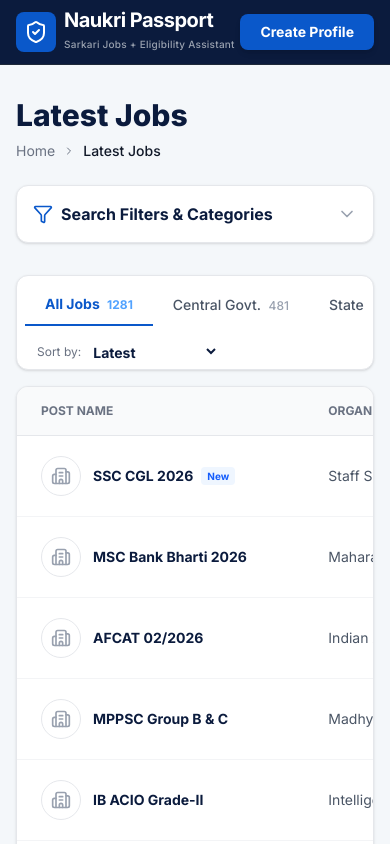
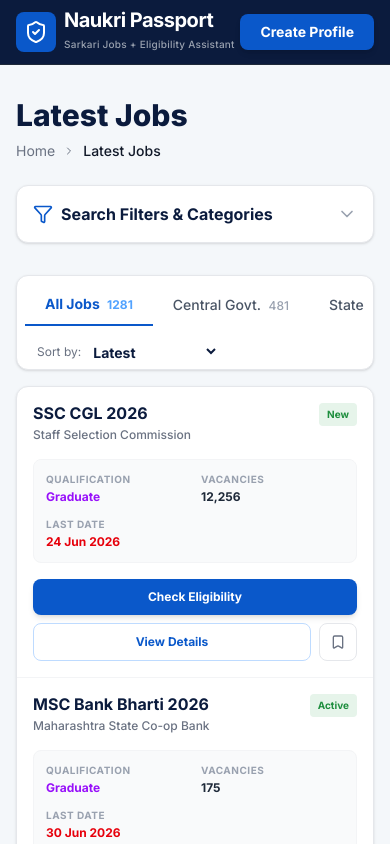
Before and after one commit to sarkaripassport/sarkaripassport, a Next.js app: page /jobs in a window 390 px wide. Shown: the top 844 px of the page. Built offline with nearby package versions, Linux system fonts and the light colour scheme.

Commit message:
UI tweak: Replace horizontal scrolling table with responsive stacked cards on mobile for Latest Jobs page

```diff
--- a/src/app/jobs/page.tsx
+++ b/src/app/jobs/page.tsx
@@ -133,7 +133,24 @@
 
             {/* Jobs Table */}
             <div className="bg-white rounded-xl border border-gray-200 shadow-sm overflow-hidden">
-              <div className="overflow-x-auto custom-scrollbar">
+              {(() => {
+                const jobsList = [
+                  { title: "SSC CGL 2026", org: "Staff Selection Commission", qual: "Graduate", vac: "12,256", date: "24 Jun 2026", status: "New", color: "text-[#1E8E3E] bg-[#E6F4EA]" },
+                  { title: "MSC Bank Bharti 2026", org: "Maharashtra State Co-op Bank", qual: "Graduate", vac: "175", date: "30 Jun 2026", status: "Active", color: "text-[#1E8E3E] bg-[#E6F4EA]" },
+                  { title: "AFCAT 02/2026", org: "Indian Air Force", qual: "Graduate", vac: "-", date: "15 Jul 2026", status: "Active", color: "text-[#1E8E3E] bg-[#E6F4EA]" },
+                  { title: "MPPSC Group B & C", org: "Madhya Pradesh Public Service Commission", qual: "Graduate", vac: "385", date: "20 Jul 2026", status: "Last Date Near", color: "text-[#E37400] bg-[#FEF7E0]" },
+                  { title: "IB ACIO Grade-II", org: "Intelligence Bureau", qual: "Graduate", vac: "995", date: "12 Jun 2026", status: "Active", color: "text-[#1E8E3E] bg-[#E6F4EA]" },
+                  { title: "RRB Technician 2026", org: "Railway Recruitment Board", qual: "10th Pass/ITI", vac: "9,144", date: "28 Jun 2026", status: "New", color: "text-[#1E8E3E] bg-[#E6F4EA]" },
+                  { title: "UP Police Constable 2026", org: "Uttar Pradesh Police", qual: "12th Pass", vac: "60,244", date: "25 Jun 2026", status: "Active", color: "text-[#1E8E3E] bg-[#E6F4EA]" },
+                  { title: "IOCL Apprentice 2026", org: "Indian Oil Corporation", qual: "Graduate/Diploma", vac: "2,470", date: "15 Jun 2026", status: "Active", color: "text-[#1E8E3E] bg-[#E6F4EA]" },
+                  { title: "BSF Constable Tradesman", org: "Border Security Force", qual: "10th Pass", vac: "3,588", date: "22 Jun 2026", status: "Active", color: "text-[#1E8E3E] bg-[#E6F4EA]" },
+                  { title: "DRDO CEPTAM 10 2026", org: "DRDO", qual: "ITI/Diploma", vac: "1,904", date: "18 Jun 2026", status: "Active", color: "text-[#1E8E3E] bg-[#E6F4EA]" },
+                ];
+
+                return (
+                  <>
+                    {/* Desktop Table */}
+                    <div className="hidden md:block overflow-x-auto custom-scrollbar">
                       <table className="w-full text-sm text-left whitespace-nowrap">
                         <thead className="text-xs text-gray-500 uppercase bg-gray-50 border-b border-gray-200">
                           <tr>
@@ -147,18 +164,7 @@
                           </tr>
                         </thead>
                         <tbody className="divide-y divide-gray-100">
-                    {[
-                      { title: "SSC CGL 2026", org: "Staff Selection Commission", qual: "Graduate", vac: "12,256", date: "24 Jun 2026", status: "New", color: "text-[#1E8E3E] bg-[#E6F4EA]" },
-                      { title: "MSC Bank Bharti 2026", org: "Maharashtra State Co-op Bank", qual: "Graduate", vac: "175", date: "30 Jun 2026", status: "Active", color: "text-[#1E8E3E] bg-[#E6F4EA]" },
-                      { title: "AFCAT 02/2026", org: "Indian Air Force", qual: "Graduate", vac: "-", date: "15 Jul 2026", status: "Active", color: "text-[#1E8E3E] bg-[#E6F4EA]" },
-                      { title: "MPPSC Group B & C", org: "Madhya Pradesh Public Service Commission", qual: "Graduate", vac: "385", date: "20 Jul 2026", status: "Last Date Near", color: "text-[#E37400] bg-[#FEF7E0]" },
-                      { title: "IB ACIO Grade-II", org: "Intelligence Bureau", qual: "Graduate", vac: "995", date: "12 Jun 2026", status: "Active", color: "text-[#1E8E3E] bg-[#E6F4EA]" },
-                      { title: "RRB Technician 2026", org: "Railway Recruitment Board", qual: "10th Pass/ITI", vac: "9,144", date: "28 Jun 2026", status: "New", color: "text-[#1E8E3E] bg-[#E6F4EA]" },
-                      { title: "UP Police Constable 2026", org: "Uttar Pradesh Police", qual: "12th Pass", vac: "60,244", date: "25 Jun 2026", status: "Active", color: "text-[#1E8E3E] bg-[#E6F4EA]" },
-                      { title: "IOCL Apprentice 2026", org: "Indian Oil Corporation", qual: "Graduate/Diploma", vac: "2,470", date: "15 Jun 2026", status: "Active", color: "text-[#1E8E3E] bg-[#E6F4EA]" },
-                      { title: "BSF Constable Tradesman", org: "Border Security Force", qual: "10th Pass", vac: "3,588", date: "22 Jun 2026", status: "Active", color: "text-[#1E8E3E] bg-[#E6F4EA]" },
-                      { title: "DRDO CEPTAM 10 2026", org: "DRDO", qual: "ITI/Diploma", vac: "1,904", date: "18 Jun 2026", status: "Active", color: "text-[#1E8E3E] bg-[#E6F4EA]" },
-                    ].map((job, i) => (
+                          {jobsList.map((job, i) => (
                             <tr key={i} className="hover:bg-gray-50 group">
                               <td className="px-6 py-5">
                                 <div className="flex items-center gap-3">
@@ -195,6 +201,50 @@
                       </table>
                     </div>
 
+                    {/* Mobile Cards View */}
+                    <div className="md:hidden flex flex-col divide-y divide-gray-100">
+                      {jobsList.map((job, i) => (
+                        <div key={i} className="p-4 hover:bg-gray-50 transition-colors">
+                          {/* Header */}
+                          <div className="flex items-start justify-between gap-2 mb-2">
+                            <div>
+                              <h3 className="font-bold text-[#0B1B3D] text-base leading-tight mb-1">{job.title}</h3>
+                              <p className="text-xs text-gray-500 font-medium">{job.org}</p>
+                            </div>
+                            <span className={`shrink-0 px-2 py-1 text-[10px] font-bold rounded ${job.color}`}>{job.status}</span>
+                          </div>
+
+                          {/* Details Grid */}
+                          <div className="grid grid-cols-2 gap-3 mb-4 mt-4 bg-gray-50 p-3 rounded-lg border border-gray-100">
+                            <div>
+                              <p className="text-[10px] text-gray-400 uppercase font-bold tracking-wider mb-0.5">Qualification</p>
+                              <p className={`text-xs font-bold ${job.qual.includes('Graduate') ? 'text-purple-600' : 'text-pink-600'}`}>{job.qual}</p>
+                            </div>
+                            <div>
+                              <p className="text-[10px] text-gray-400 uppercase font-bold tracking-wider mb-0.5">Vacancies</p>
+                              <p className="text-xs font-bold text-gray-800">{job.vac}</p>
+                            </div>
+                            <div className="col-span-2">
+                              <p className="text-[10px] text-gray-400 uppercase font-bold tracking-wider mb-0.5">Last Date</p>
+                              <p className="text-xs font-bold text-red-600">{job.date}</p>
+                            </div>
+                          </div>
+
+                          {/* Actions */}
+                          <div className="flex flex-col sm:flex-row gap-2">
+                            <button className="w-full py-2.5 text-xs font-bold text-white bg-[#0A58CA] rounded-lg hover:bg-blue-700 shadow-md">Check Eligibility</button>
+                            <div className="flex gap-2">
+                              <Link href={`/jobs/slug-${i}`} className="flex-1 flex items-center justify-center py-2.5 text-xs font-bold text-[#0A58CA] border border-blue-200 rounded-lg hover:bg-blue-50">View Details</Link>
+                              <button className="p-2.5 flex items-center justify-center text-gray-500 border border-gray-200 rounded-lg hover:bg-gray-50"><Bookmark className="w-4 h-4" /></button>
+                            </div>
+                          </div>
+                        </div>
+                      ))}
+                    </div>
+                  </>
+                );
+              })()}
+
               {/* Pagination */}
               <div className="p-4 border-t border-gray-100 flex items-center justify-center gap-1 text-sm">
                 <button className="w-10 h-10 flex items-center justify-center rounded-lg bg-[#0A58CA] text-white font-bold shadow-md">1</button>
```
Lines whose indentation alone changed are shown as unchanged.
